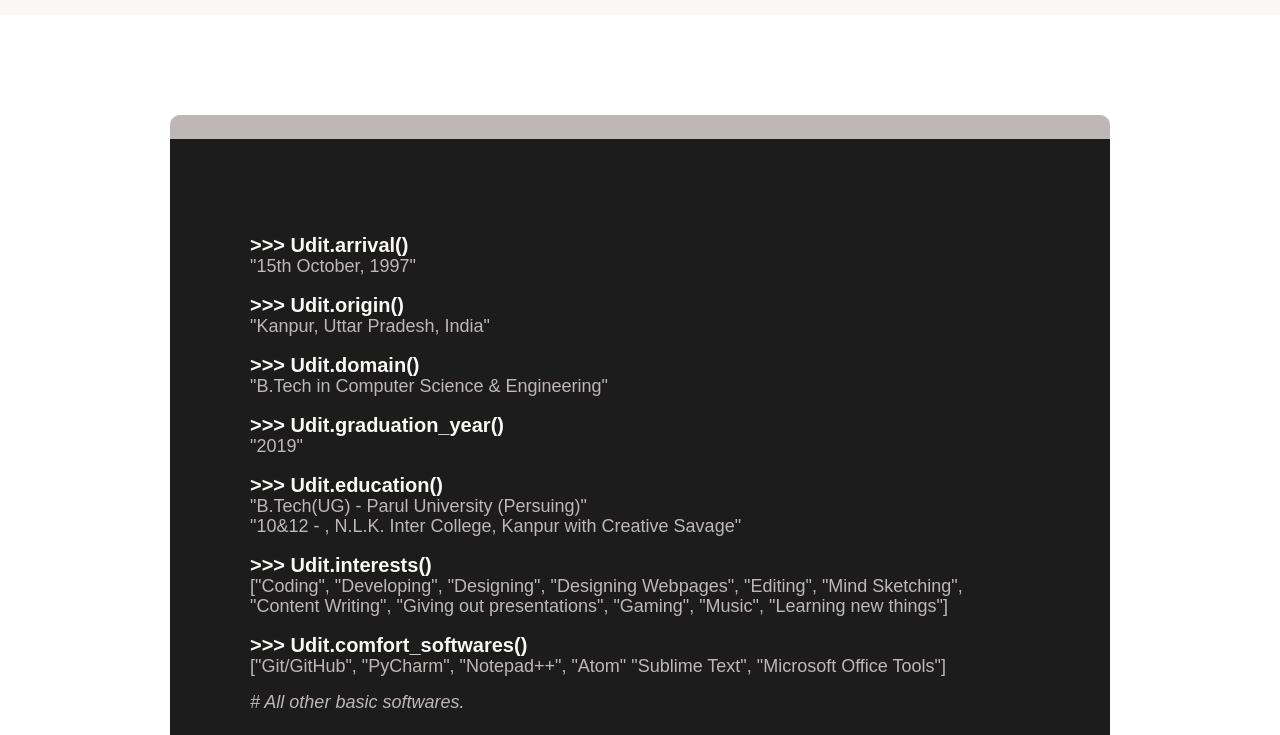
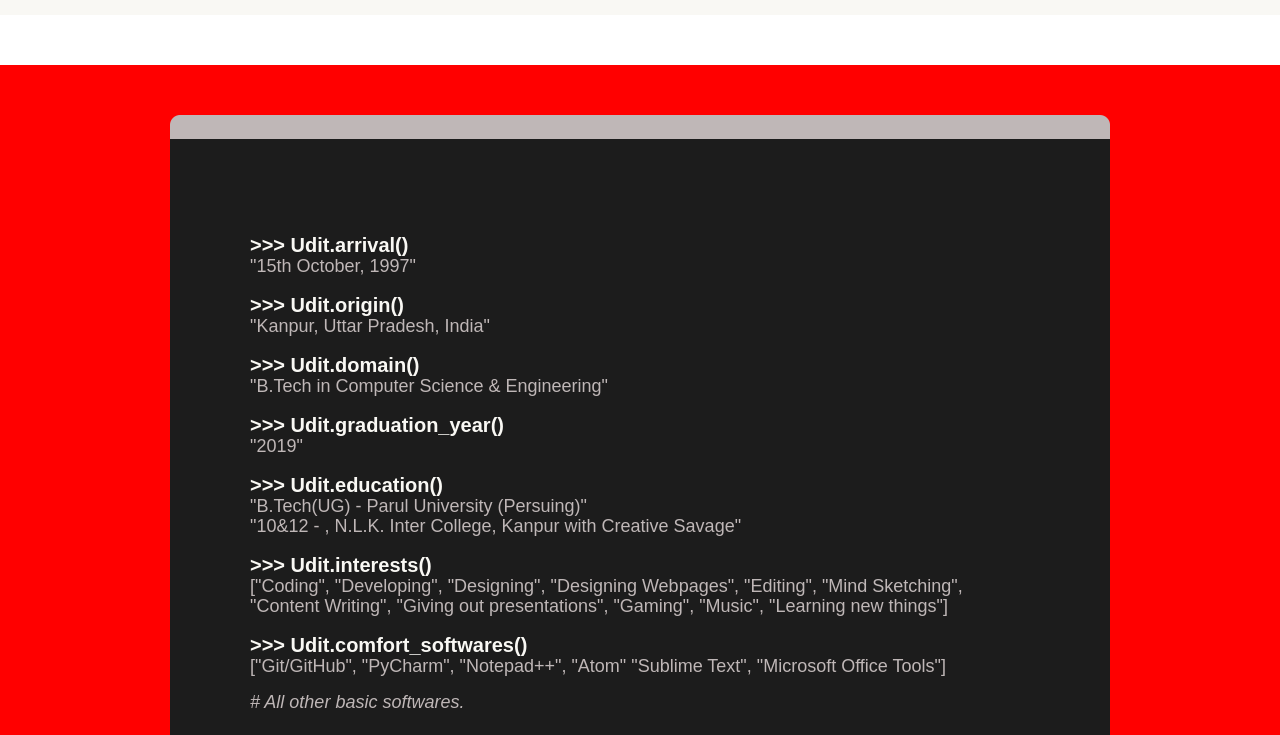
Before and after one commit to uditsrivastava/uditsrivastava.github.io, a plain HTML site: page index.html in a window 1280 px wide. Shown: the part 565-1300 px from the top of the page. Drawn offline with Linux system fonts and the light colour scheme.

Commit message:
Update style.css

```diff
--- a/style.css
+++ b/style.css
@@ -98,7 +98,7 @@ body{
     margin-left: auto;
     margin-right: auto;
     margin-top: 50px;
-    background-color: rgb(255, 255, 255);
+    background-color: #FF0000 ;
 }
 
 .terminal{
```
